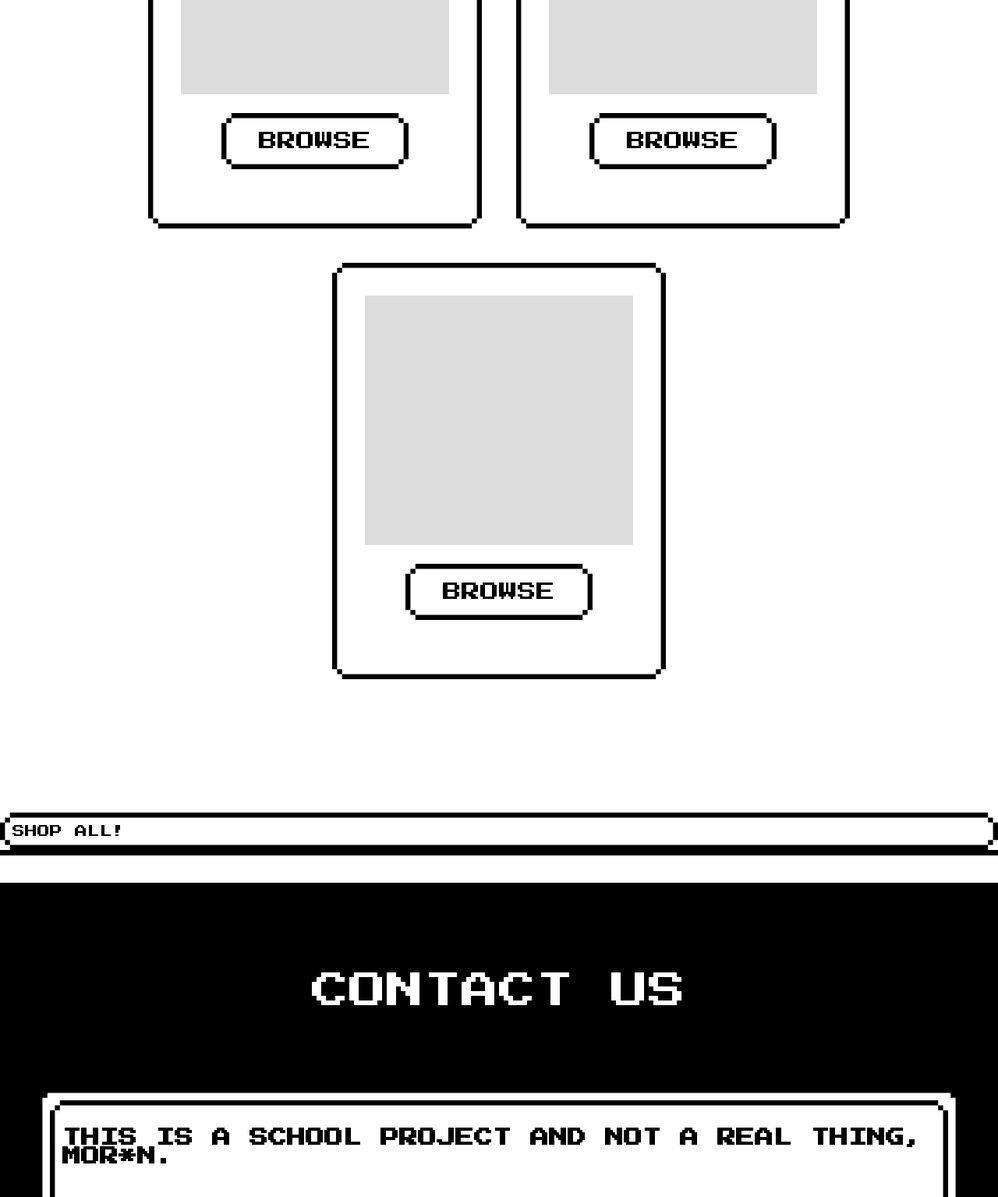
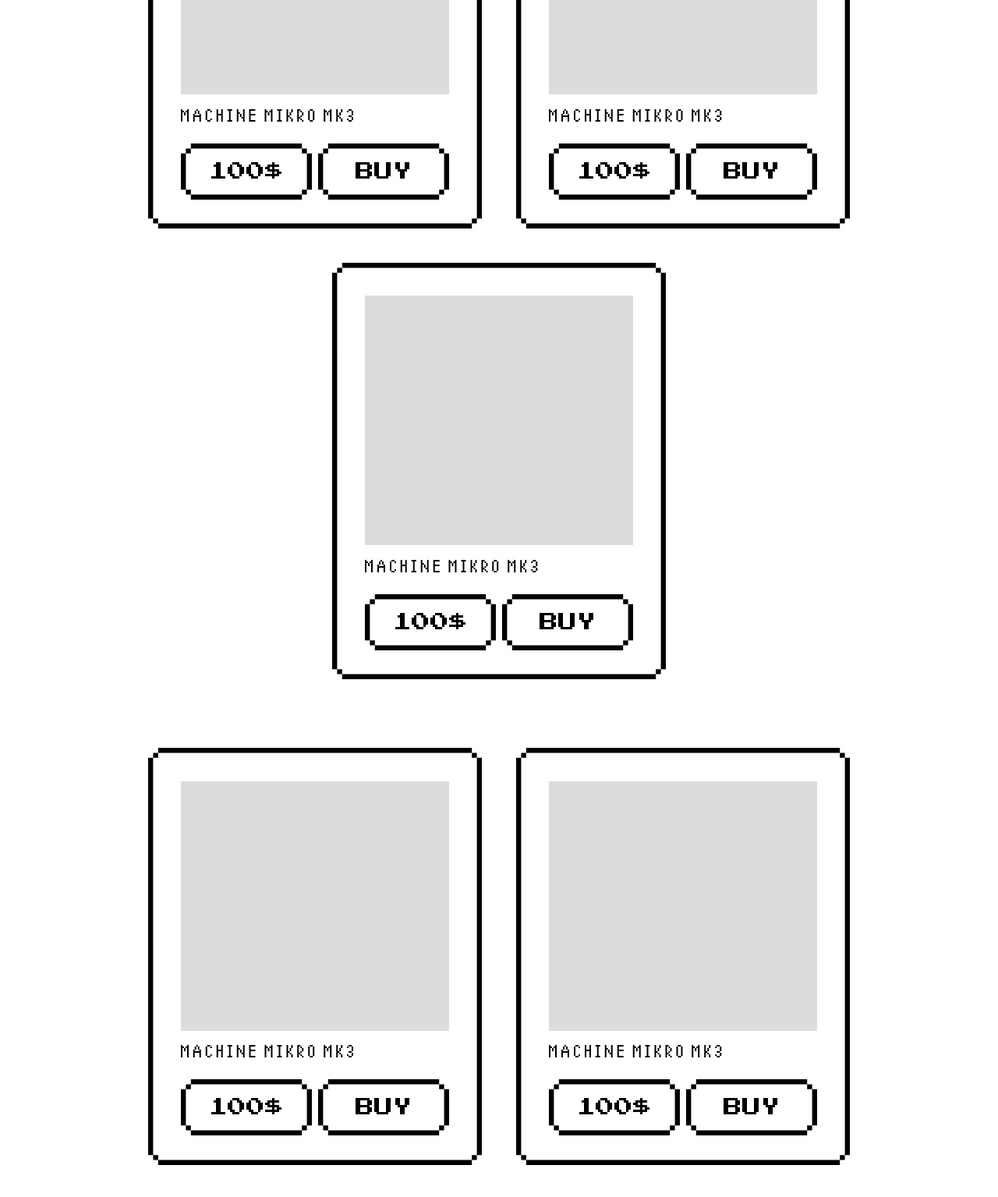
Before and after one commit to marco-eberli/B5_MarcoEberli_Cedric_Mattia_Sascha, a plain HTML site: page products.html in a window 1280 px wide. Shown: the part 820-2355 px from the top of the page at 78% size. Drawn offline with Linux system fonts and the light colour scheme.

Commit message:
anotha save G

```diff
--- a/css/main.css
+++ b/css/main.css
@@ -1,9 +1,9 @@
-@import url('https://fonts.googleapis.com/css2?family=Press+Start+2P&display=swap');
-@import url('https://fonts.googleapis.com/css2?family=Press+Start+2P&display=swap&text=%E2%86%90|%E2%86%92'); /*Importing the same font again but only the two special characters → and ←, because: https://stackoverflow.com/questions/40822458/styled-unicode-arrows-not-showing-up-with-google-fonts-web-font*/
+@import url("https://fonts.googleapis.com/css2?family=Press+Start+2P&display=swap");
+@import url("https://fonts.googleapis.com/css2?family=Press+Start+2P&display=swap&text=%E2%86%90|%E2%86%92"); /*Importing the same font again but only the two special characters → and ←, because: https://stackoverflow.com/questions/40822458/styled-unicode-arrows-not-showing-up-with-google-fonts-web-font*/
 
 @font-face {
-  font-family: 'jackey';
-  src: url('../ressources/font/jackeyfont.ttf') format('truetype');
+  font-family: "jackey";
+  src: url("../ressources/font/jackeyfont.ttf") format("truetype");
   font-weight: normal;
   font-style: normal;
 }
@@ -81,7 +81,7 @@ a {
 .nav {
   display: flex;
   justify-content: space-between;
-  width:29rem;
+  width: 29rem;
   float: right;
   margin-right: 2rem;
 }
@@ -135,7 +135,7 @@ a {
 }
 
 .footer-text-border {
-  width: 91.25rem;
+  width: 100%;
   height: 26.5625rem;
 }
 
--- a/css/products.css
+++ b/css/products.css
@@ -47,6 +47,11 @@
   padding: 1.63rem;
 }
 
+.line-break {
+  min-width: 100%;
+  height: 0;
+}
+
 .card-image {
   width: auto;
   height: 20rem;
@@ -60,7 +65,7 @@
 }
 
 .card-button {
-  width: 9rem;
+  width: 8.5rem;
   height: 2.5rem;
   float: right;
   font-size: 1.5rem;
@@ -76,16 +81,27 @@
   font-size: 3rem;
 }
 
-.card-button-centered {
-  width: 13rem;
-  height: 2.5rem;
-  font-size: 1.5rem;
-  margin-left: auto;
-  margin-right: auto;
+.card-buttons {
+  display: flex;
+  align-items: center;
+  justify-content: space-between;
+}
+
+.shop-all-button {
+  width: 20.125rem;
+  height: 3.4375rem;
   display: flex;
   align-items: center;
   justify-content: center;
-  margin-top: 1.5rem;
+  font-size: 1.875rem;
+}
+
+.shop-all-button-div {
+  width: 100%;
+  display: flex;
+  align-items: center;
+  justify-content: center;
+  margin-bottom: 5.13rem;
 }
 
 @media screen and (max-width: 480px) {
--- a/products.html
+++ b/products.html
@@ -33,19 +33,52 @@
     <div class="card-div">
       <div class="card-item pixel-border">
         <div class="card-image"></div>
-          <div class="card-button-centered pixel-border"><span>BROWSE</span></div>
+        <div class="card-text">Machine Mikro MK3</div>
+        <div class="card-buttons">
+          <div class="card-button pixel-border"><span>100$</span></div>
+          <a href="coming-soon.html"><div class="card-button pixel-border"><span>BUY</span></div></a>
+        </div>
       </div>
       <div class="card-item pixel-border">
         <div class="card-image"></div>
-          <div class="card-button-centered pixel-border"><span>BROWSE</span></div>
+        <div class="card-text">Machine Mikro MK3</div>
+        <div class="card-buttons">
+          <div class="card-button pixel-border"><span>100$</span></div>
+          <a href="coming-soon.html"><div class="card-button pixel-border"><span>BUY</span></div></a>
+        </div>
       </div>
       <div class="card-item pixel-border">
         <div class="card-image"></div>
-          <div class="card-button-centered pixel-border"><span>BROWSE</span></div>
+        <div class="card-text">Machine Mikro MK3</div>
+        <div class="card-buttons">
+          <div class="card-button pixel-border"><span>100$</span></div>
+          <a href="coming-soon.html"><div class="card-button pixel-border"><span>BUY</span></div></a>
         </div>
       </div>
-      <div class="shop-all-button-div">
-        <div class="shop-all-button pixel-border"><span>SHOP ALL!</span></div>
+      <div class="line-break"></div>
+      <div class="card-item pixel-border">
+        <div class="card-image"></div>
+        <div class="card-text">Machine Mikro MK3</div>
+        <div class="card-buttons">
+          <div class="card-button pixel-border"><span>100$</span></div>
+          <a href="coming-soon.html"><div class="card-button pixel-border"><span>BUY</span></div></a>
+        </div>
+      </div>
+      <div class="card-item pixel-border">
+        <div class="card-image"></div>
+        <div class="card-text">Machine Mikro MK3</div>
+        <div class="card-buttons">
+          <div class="card-button pixel-border"><span>100$</span></div>
+          <a href="coming-soon.html"><div class="card-button pixel-border"><span>BUY</span></div></a>
+        </div>
+      </div>
+      <div class="card-item pixel-border">
+        <div class="card-image"></div>
+        <div class="card-text">Machine Mikro MK3</div>
+        <div class="card-buttons">
+          <div class="card-button pixel-border"><span>100$</span></div>
+          <a href="coming-soon.html"><div class="card-button pixel-border"><span>BUY</span></div></a>
+        </div>
       </div>
     </div>
   <div class="footer">
```
Also changed, not shown: coming-soon.html (added, +1 -0 lines). Lines whose indentation alone changed are shown as unchanged.
